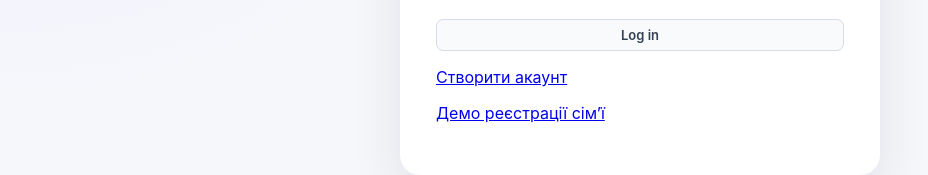
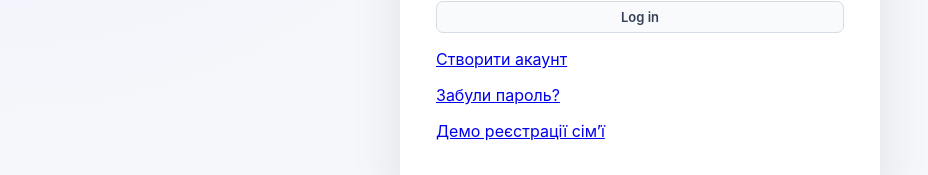
Before and after one commit to o-kobylianskyi/family-points, a React app in the folder frontend/: page /login in a window 1280 px wide. Shown: the part 479-654 px from the top of the page, without its empty margins (0-928 px from the left). Built offline with nearby package versions, Linux system fonts and the light colour scheme; no server answers; the HTML template or start-up script is replaced by a standard one.

Commit message:
feat(web): expose password recovery from login

```diff
--- a/frontend/src/pages/LoginPage.jsx
+++ b/frontend/src/pages/LoginPage.jsx
@@ -170,6 +170,7 @@ function LoginPage() {
           </button>
         </form>
         <p><Link to="/register-account">Створити акаунт</Link></p>
+        <p><Link to="/forgot-password">Забули пароль?</Link></p>
         <p><Link to="/register">Демо реєстрації сім’ї</Link></p>
       </div>
     </div>
```
